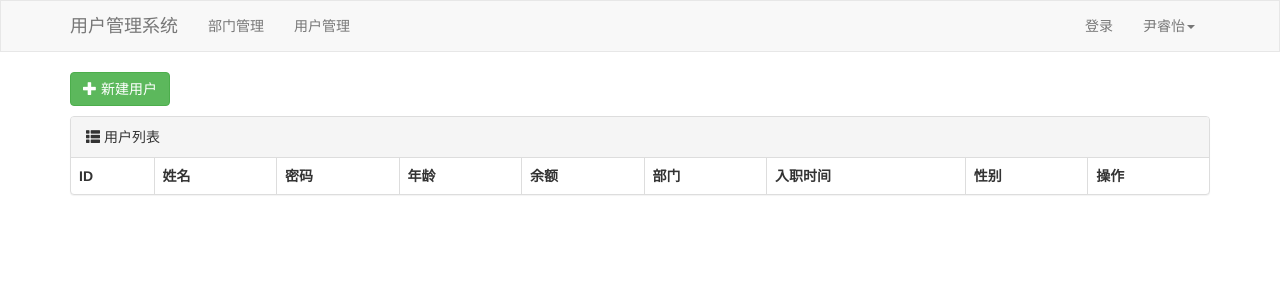
After one commit to ruiyi0118/djangoLearning, a Django app: page /user/list/ in a window 1280 px wide. The commit adds this page. Shown: the top 300 px of the page. Run offline with Django 4.2, Linux system fonts and the light colour scheme; lists and menus that the app fills with data are empty; some libraries are stand-ins or nearby versions.

Commit message:
用户列表

```diff
--- a/app01/models.py
+++ b/app01/models.py
@@ -18,5 +18,5 @@ class UserInfo(models.Model):
     depart = models.ForeignKey(to='Department', to_field='id', on_delete=models.CASCADE)
 
     # 在django中做的约束
-    gender_choices = ((1, "男"), (2, "女"))
+    gender_choices = ((1, "女"), (2, "男"))
     gender = models.SmallIntegerField(verbose_name='性别', choices=gender_choices)
--- a/app01/templates/layout.html
+++ b/app01/templates/layout.html
@@ -32,7 +32,7 @@
         <div class="collapse navbar-collapse" id="bs-example-navbar-collapse-1">
             <ul class="nav navbar-nav">
                 <li><a href="/depart/list">部门管理</a></li>
-                <li><a href="#">Link</a></li>
+                <li><a href="/user/list">用户管理</a></li>
             </ul>
             <ul class="nav navbar-nav navbar-right">
                 <li><a href="#">登录</a></li>
--- /dev/null
+++ b/app01/templates/user_list.html
@@ -0,0 +1,57 @@
+{% extends "layout.html" %}
+
+{% block content %}
+
+    <div class="container">
+        <div style="margin-bottom: 10px">
+            <a class="btn btn-success" href="#">
+                <span class="glyphicon glyphicon-plus" aria-hidden="true"></span>
+                新建用户
+            </a>
+        </div>
+
+        <div class="panel panel-default">
+            <!-- Default panel contents -->
+            <div class="panel-heading">
+                <span class="glyphicon glyphicon-th-list" aria-hidden="true"></span>
+                用户列表
+            </div>
+
+            <!-- Table -->
+            <table class="table table-bordered">
+                <thead>
+                <tr>
+                    <th>ID</th>
+                    <th>姓名</th>
+                    <th>密码</th>
+                    <th>年龄</th>
+                    <th>余额</th>
+                    <th>部门</th>
+                    <th>入职时间</th>
+                    <th>性别</th>
+                    <th>操作</th>
+                </tr>
+                </thead>
+                <tbody>
+                {% for obj in queryset %}
+                    <tr>
+                        <th>{{ obj.id }}</th>
+                        <td>{{ obj.name }}</td>
+                        <td>{{ obj.password }}</td>
+                        <td>{{ obj.age }}</td>
+                        <td>{{ obj.account }}</td>
+                        <td>{{ obj.get_gender_display }}</td>
+                        <td>{{ obj.create_time|date:"Y-m-d" }}</td>
+                        <td>{{ obj.depart.title }}</td>
+                        <td>
+                            <a class="btn btn-primary btn-xs" href="#">编辑</a>
+                            <a class="btn btn-success btn-xs" href="#">删除</a>
+                        </td>
+                    </tr>
+                {% endfor %}
+                </tbody>
+            </table>
+        </div>
+    </div>
+
+{% endblock %}
--- a/app01/views.py
+++ b/app01/views.py
@@ -34,3 +34,10 @@ def depart_edit(request, nid):
     title = request.POST.get("title")
     models.Department.objects.filter(id=nid).update(title=title)
     return redirect("/depart/list/")
+
+def user_list(request):
+    """ 用户管理 """
+    queryset = models.UserInfo.objects.all()
+    # for obj in queryset:
+    #     print(obj.depart.title)  # 根据id自动去关联的表中获取那一行数据depart对象
+    return render(request, "user_list.html", {"queryset":queryset})
--- a/djangoProject03/urls.py
+++ b/djangoProject03/urls.py
@@ -20,8 +20,13 @@ from app01 import views
 
 urlpatterns = [
     # path('admin/', admin.site.urls),
+
+    # 部门管理
     path('depart/list/', views.depart_list),
     path('depart/add/', views.depart_add),
     path('depart/delete/', views.depart_delete),
     path('depart/<int:nid>/edit/', views.depart_edit),
+
+    # 用户管理
+    path('user/list/', views.user_list),
 ]
```
